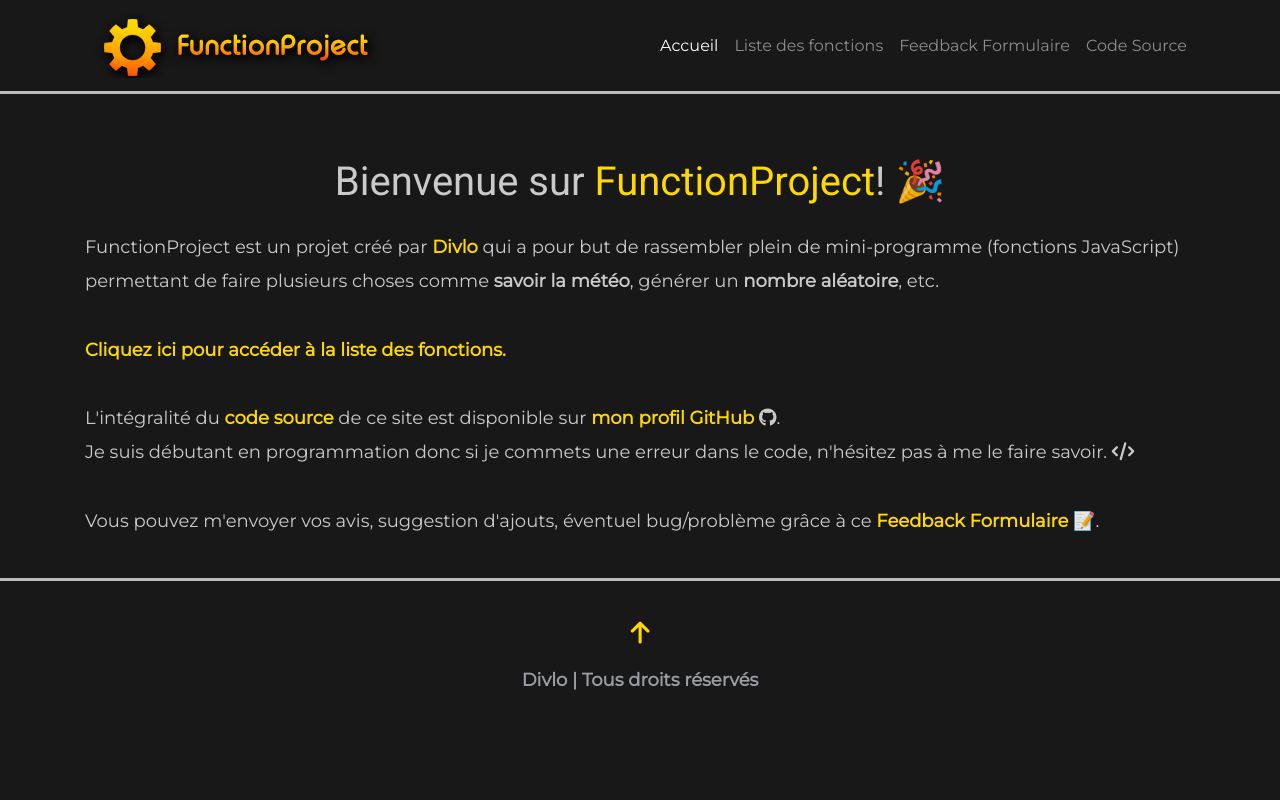
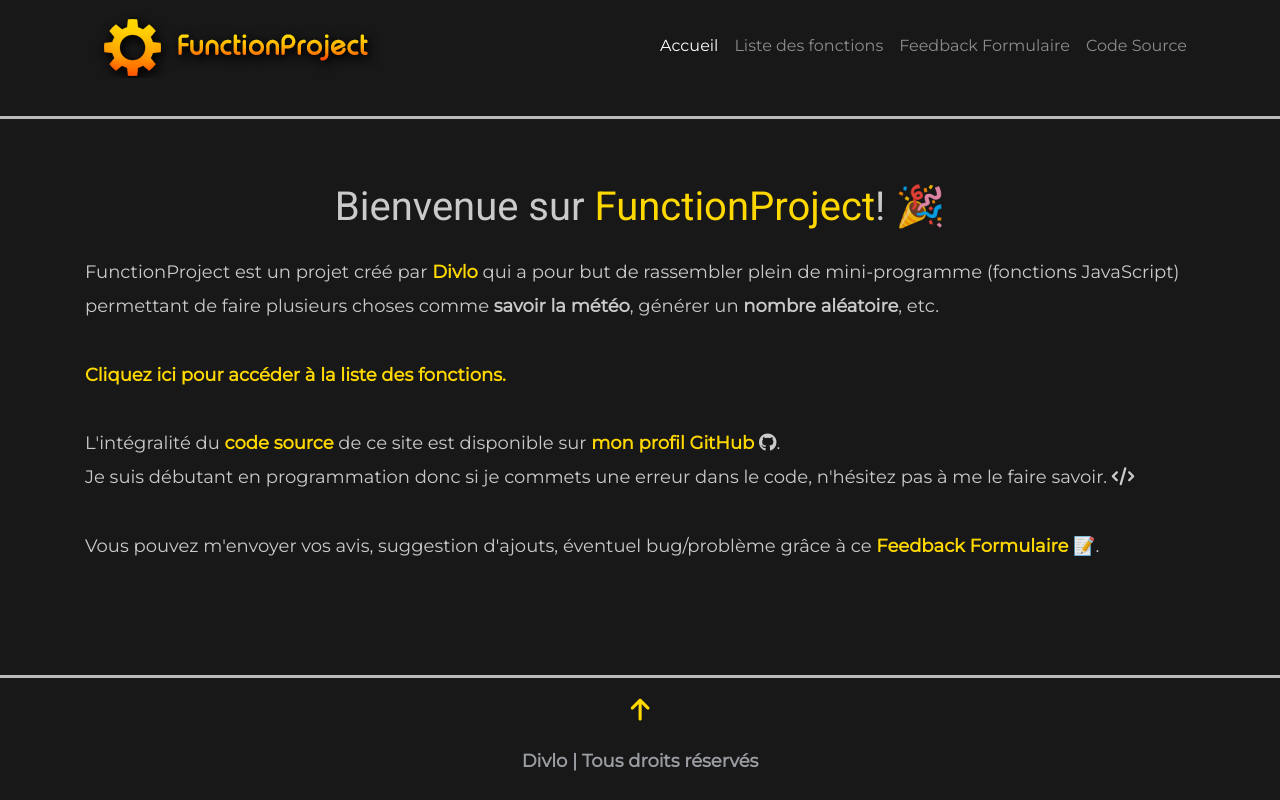
Before and after one commit to theoludwig/FunctionProject, a PHP site: page / in a window 1280 px wide. Run offline with PHP 8.4, Linux system fonts and the light colour scheme; some libraries are stand-ins or nearby versions.

Commit message:
Fixed Footer

```diff
--- a/css/style.css
+++ b/css/style.css
@@ -1,8 +1,13 @@
 /* GENERAL */
+html {
+    position: relative;
+    min-height: 100%;
+}
 body {
     background-color: #181818;
     color:rgba(222, 222, 222, 0.9);
     font-family: 'Montserrat', 'Arial', sans-serif;
+    margin: 0 0 125px; /* bottom = footer height */
 }
 b {
     font-weight: bold;
@@ -20,6 +25,9 @@ header {
 }
 
 /* CONTENT */
+.container {
+    padding-bottom: 25px;
+}
 .container > h1, .container > .row > h1 {
     font-family: 'Roboto', 'sans-serif';
 }
@@ -48,16 +56,18 @@ header {
 footer
 {
     border-top: 3px rgba(255,255,255,0.7) solid;
-    padding: 20px 0 40px;
-    margin-top: 40px;
+    position: absolute;
+    left: 0;
+    bottom: 0;
+    height: 125px;
+    width: 100%;
 }
 .footer-text
 {
 	font-family: 'Montserrat', sans-serif;
 	font-size: 18px;
 	font-weight: 700;
-	margin: 0 0 25px 0;
-	line-height: 1.1;
+    padding: 0 0 25px 0;
 	color: #9a9da2;
 }
 footer i
```
